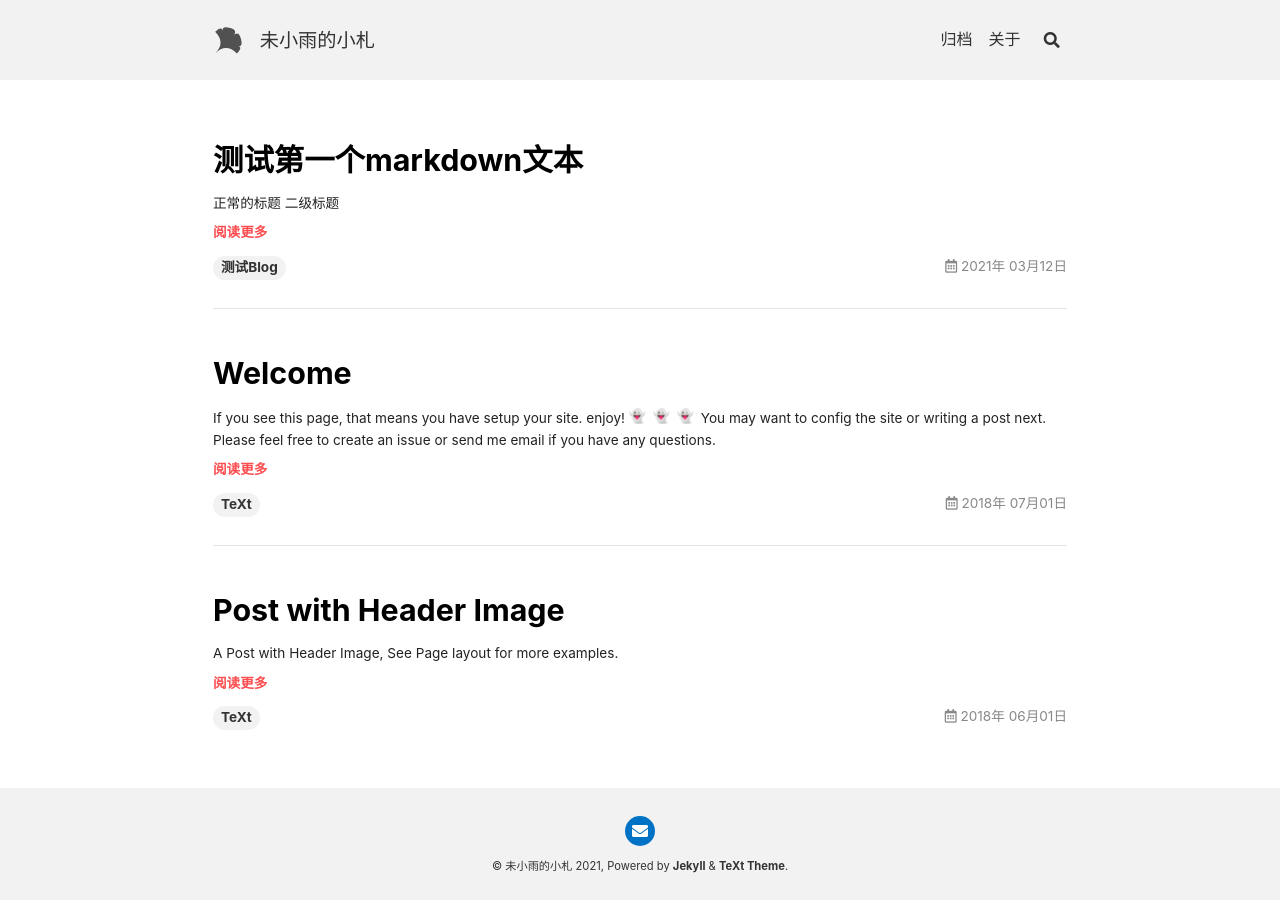
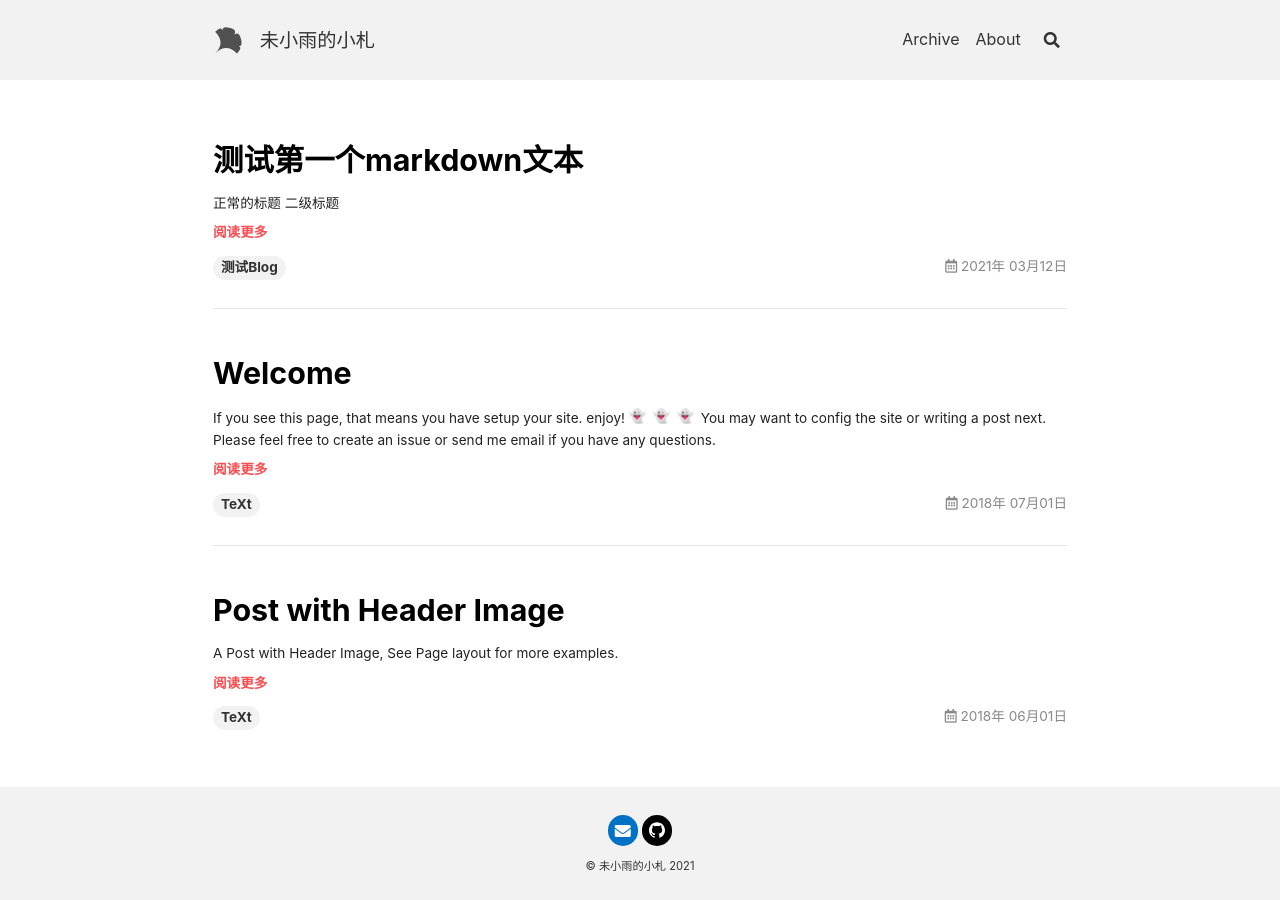
Before and after one commit to cloudland/cloudland.github.io, a Jekyll site: the page built from index.html, in a window 1280 px wide. Built offline with Jekyll 4.4.1, drawn with Linux system fonts in a browser that asks for light colours; nearby versions of some CDN libraries; emoji names are drawn with the system emoji font; the list of posts is cut into pages by our own code.

Commit message:
修改配置

```diff
--- a/_config.yml
+++ b/_config.yml
@@ -47,7 +47,7 @@ author:
   zhihu     : # "user_name" the last part of your profile url, e.g. https://www.zhihu.com/people/user_name
   douban    : # "user_name" the last part of your profile url, e.g. https://www.douban.com/people/user_name
   linkedin  : # "user_name" the last part of your profile url, e.g. https://www.linkedin.com/in/user_name
-  github    : # "user_name" the last part of your profile url, e.g. https://github.com/user_name
+  github    : https://github.com/cloudland # "user_name" the last part of your profile url, e.g. https://github.com/user_name
   npm       : # "user_name" the last part of your profile url, e.g. https://www.npmjs.com/~user_name
 
 
--- a/_data/licenses.yml
+++ b/_data/licenses.yml
@@ -13,4 +13,4 @@ CC-BY-NC-4.0:
 CC-BY-ND-4.0:
   name: Attribution-NoDerivatives 4.0 International
   url: https://creativecommons.org/licenses/by-nd/4.0/
-  image: https://i.creativecommons.org/l/by-nd/4.0/88x31.png
+  image: https://licensebuttons.net/l/by-nd/4.0/88x31.png #https://i.creativecommons.org/l/by-nd/4.0/88x31.png
--- a/_data/navigation.yml
+++ b/_data/navigation.yml
@@ -6,7 +6,7 @@ header:
       en-US   : *EN
       en-CA   : *EN
       en-AU   : *EN
-      zh-Hans : &ZH_HANS  归档
+      zh-Hans : &ZH_HANS  Archive #目录
       zh      : *ZH_HANS
       zh-CN   : *ZH_HANS
       zh-SG   : *ZH_HANS
@@ -31,7 +31,7 @@ header:
       en-US   : *EN
       en-CA   : *EN
       en-AU   : *EN
-      zh-Hans : &ZH_HANS  关于
+      zh-Hans : &ZH_HANS  About #关于
       zh      : *ZH_HANS
       zh-CN   : *ZH_HANS
       zh-SG   : *ZH_HANS
--- a/_includes/footer.html
+++ b/_includes/footer.html
@@ -28,9 +28,7 @@
       <div>
         {%- include snippets/get-locale-string.html key='COPYRIGHT_DATES' -%}
         {%- assign _locale_copyright_dates = __return -%}
-        © {{ site.title }} {{ _locale_copyright_dates }},
-        Powered by <a title="Jekyll is a simple, blog-aware, static site generator." href="http://jekyllrb.com/">Jekyll</a> & <a
-        title="TeXt is a super customizable Jekyll theme." href="https://github.com/kitian616/jekyll-TeXt-theme">TeXt Theme</a>.
+        © {{ site.title }} {{ _locale_copyright_dates }}
       </div>
     </div>
   </div>
```
Also changed, not shown: 1 other file.
